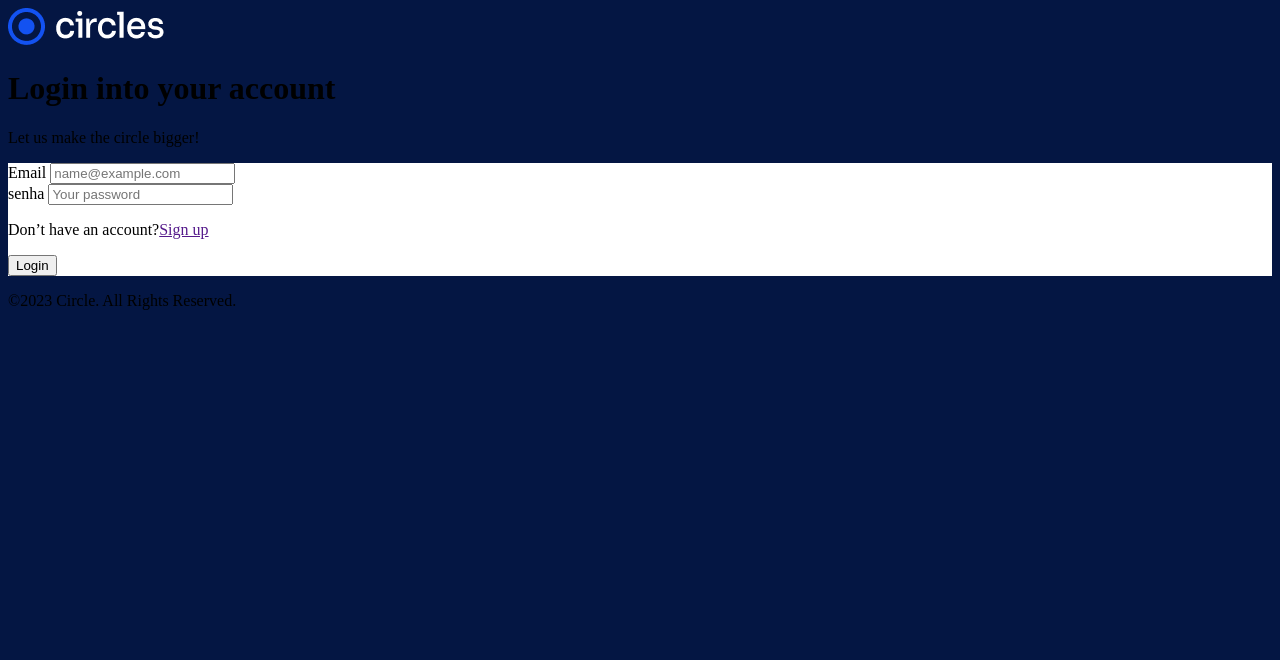
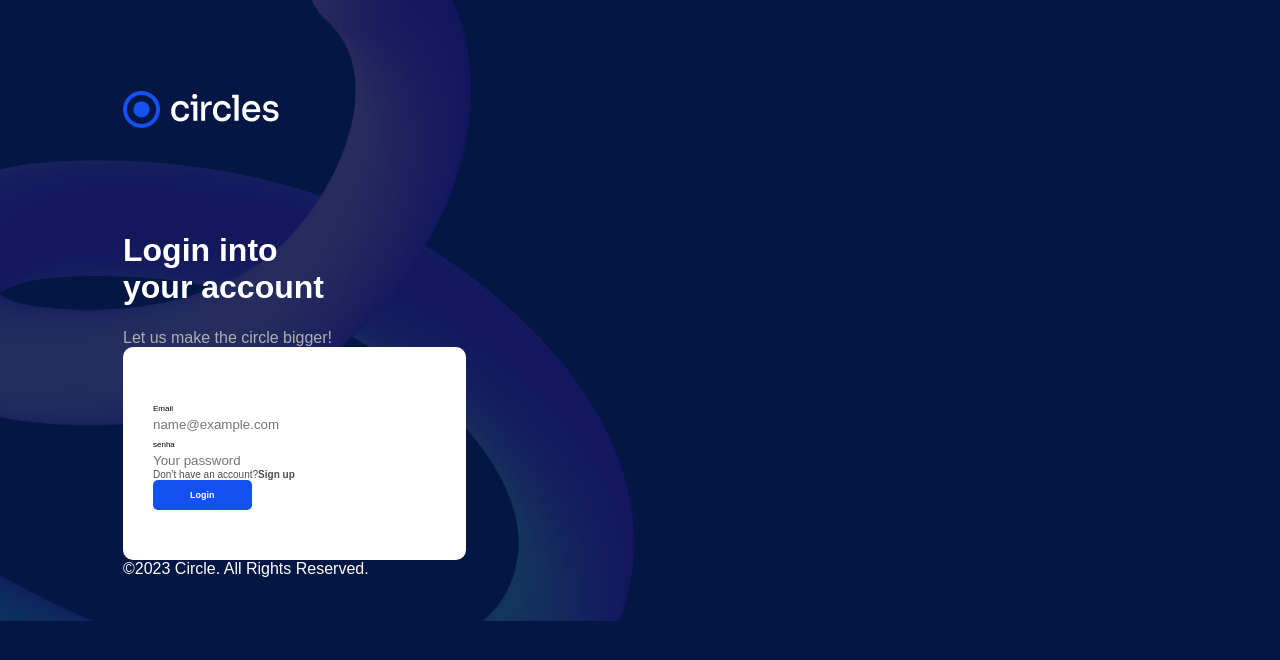
Before and after one commit to davifranca0961/FORMULARIOHTML, a plain HTML site: page pages/exercicio.html in a window 1280 px wide. Drawn offline with Linux system fonts and the light colour scheme.

Commit message:
atualizações no formulario

```diff
--- a/exercicicio.css
+++ /dev/null
@@ -1,7 +0,0 @@
-body {
-  background-color: #041643;
-}
-
-form {
-  background-color: #ffffff;
-}
--- a/exercicio.html
+++ b/pages/exercicio.html
@@ -4,13 +4,13 @@
     <meta charset="UTF-8" />
     <meta name="viewport" content="width=device-width, initial-scale=1.0" />
     <title>exercicio</title>
-    <link rel="stylesheet" href="exercicicio.css" />
+    <link rel="stylesheet" href="../style/exercicicio.css" />
   </head>
   <body>
     <main>
-      <img src="Logo.png" alt="logo" />
-      <div>
-        <h1>Login into your account</h1>
+      <img src="../assets/Logo.png" alt="logo" />
+      <div class="intro">
+        <h1 class="titulo">Login into your account</h1>
         <p>Let us make the circle bigger!</p>
       </div>
 
@@ -39,10 +39,10 @@
           </div>
 
           <div>
-            <p>Don’t have an account?<a href="">Sign up</a></p>
+            <p class="cadastro">Don’t have an account?<a href="">Sign up</a></p>
           </div>
 
-          <button type="submit">Login</button>
+          <button class="login" type="submit">Login</button>
         </div>
       </form>
     </main>
--- /dev/null
+++ b/style/exercicicio.css
@@ -0,0 +1,83 @@
+* {
+  font-family: Arial, Helvetica, sans-serif;
+  padding: 0;
+  margin: 0;
+  box-sizing: border-box;
+  border: 0;
+  outline: 0;
+  text-decoration: none;
+}
+
+:root {
+  --bg-primary: #041643;
+  --color-primary: #1352f1;
+  --color-white: #fff;
+
+  --gray: #4e4e4e;
+  --dark-gray: #696969;
+  --ligth-gray: #afafaf;
+}
+
+body {
+  background-color: var(--bg-primary);
+  background-image: url(../assets/gradient\ 2-03\ 1.png);
+  background-repeat: no-repeat;
+  background-size: 50%;
+  padding: 91px 123px;
+  height: 100vh;
+}
+
+.intro {
+  margin-top: 100px;
+}
+
+.intro > h1 {
+  width: 230px;
+  margin-bottom: 23px;
+}
+
+.intro > p {
+  color: var(--ligth-gray);
+}
+
+.titulo {
+  color: white;
+}
+
+form {
+  background-color: var(--color-white);
+  width: 343.33px;
+  padding: 50px 30px;
+  border-radius: 10px;
+}
+
+form label {
+  font-size: 8px;
+}
+
+form input {
+  width: 100%;
+}
+
+.cadastro {
+  font-size: 10px;
+  color: var(--gray);
+}
+
+.cadastro a {
+  color: var(--gray);
+  font-weight: 600;
+}
+
+.login {
+  background-color: var(--color-primary);
+  color: var(--color-white);
+  border-radius: 5px;
+  padding: 10px 37px;
+  font-size: 9px;
+  font-weight: bold;
+}
+
+footer > p {
+  color: var(--color-white);
+}
```
Also changed, not shown: assets/Logo.png (renamed from Logo.png), assets/gradient 2-03 1.png (added), pages/index.html (renamed from index.html).
